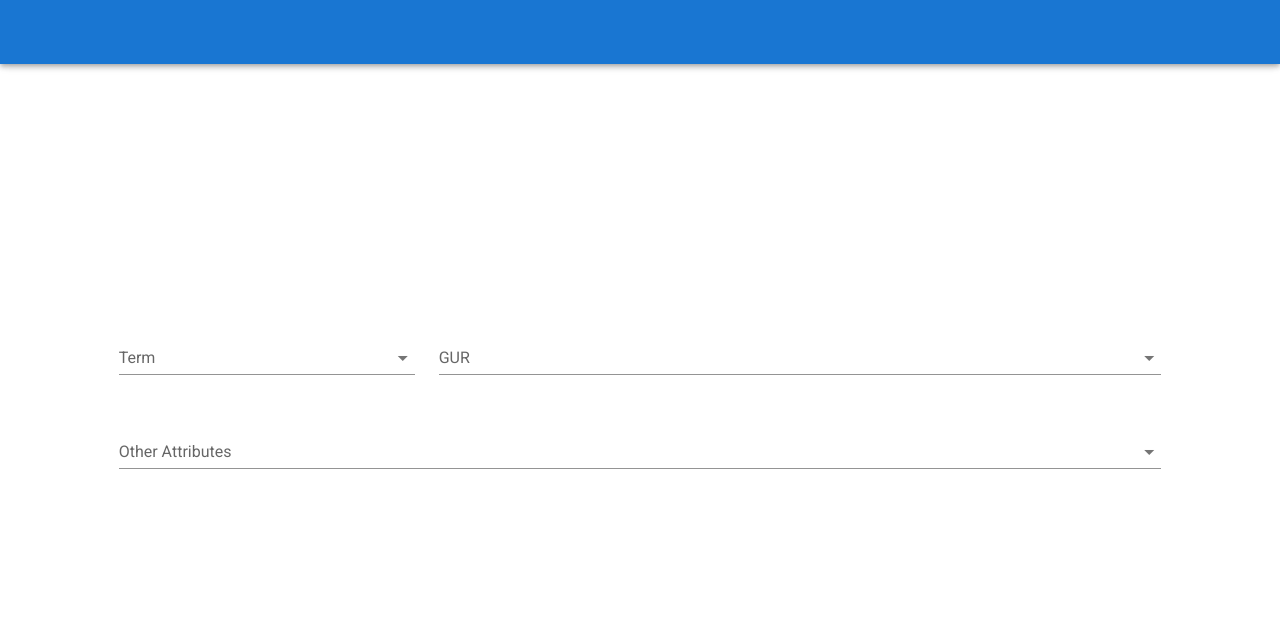
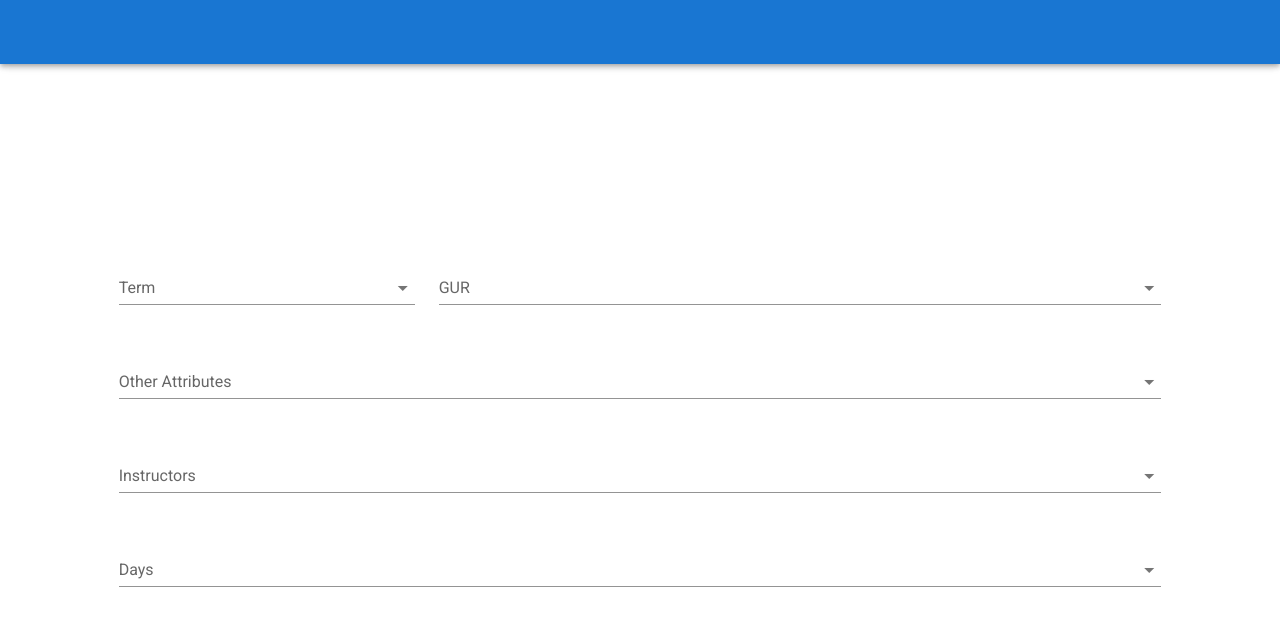
Before and after one commit to nicohman/classfinder, a Vue app: page / in a window 1280 px wide. Shown: the top 626 px of the page. Built offline with nearby package versions, Linux system fonts and the light colour scheme.

Commit message:
Add instructors and days

```diff
--- a/package.json
+++ b/package.json
@@ -8,6 +8,7 @@
     "lint": "vue-cli-service lint"
   },
   "dependencies": {
+    "axios": "^0.19.2",
     "core-js": "^3.6.4",
     "vue": "^2.6.11",
     "vuetify": "^2.2.11"
--- a/public/index.html
+++ b/public/index.html
@@ -5,7 +5,7 @@
     <meta http-equiv="X-UA-Compatible" content="IE=edge">
     <meta name="viewport" content="width=device-width,initial-scale=1.0">
     <link rel="icon" href="<%= BASE_URL %>favicon.ico">
-    <title><%= htmlWebpackPlugin.options.title %></title>
+    <title>Classfinder 2</title>
     <link rel="stylesheet" href="https://fonts.googleapis.com/css?family=Roboto:100,300,400,500,700,900">
     <link rel="stylesheet" href="https://cdn.jsdelivr.net/npm/@mdi/font@latest/css/materialdesignicons.min.css">
   </head>
--- a/src/App.vue
+++ b/src/App.vue
@@ -38,10 +38,27 @@
                 </v-col>
               </v-row>
               <v-row justify="center">
-                <v-col cols="12" sm="10"></v-col>
+                <v-col cols="12" sm="10">
+                  <v-select
+                    v-model="selected.instructor"
+                    :items="options.instructors"
+                    label="Instructors"
+                    item-text="value"
+                    item-value="code"
+                  ></v-select>
+                </v-col>
               </v-row>
               <v-row justify="center">
-                <v-col cols="12" sm="10"></v-col>
+                <v-col cols="12" sm="10">
+                  <v-select
+                    v-model="selected.days"
+                    :items="options.days"
+                    label="Days"
+                    item-text="value"
+                    item-value="code"
+                    multiple
+                  ></v-select>
+                </v-col>
               </v-row>
             </v-form>
           </v-col>
@@ -52,12 +69,20 @@
 </template>
 
 <script>
+// const axios = require('axios');
+
 export default {
   name: 'App',
 
   components: {},
 
-  data: () => ({
+  data: () => {
+    /* let instructors = await axios.get(
+      'classfinder.demenses.net/getInstructors',
+    );
+    instructors = JSON.parse(instructors).map((i) => ({ value: i, code: i })); */
+    const instructors = [{ code: 'h', value: 'h' }];
+    return {
       options: {
         terms: [{ code: '202020', value: 'Spring 2020' }],
         gurs: [
@@ -99,12 +124,25 @@ export default {
           { code: 'WP2', value: 'WP2 - Writing Proficiency 2 points' },
           { code: 'WP3', value: 'WP3 - Writing Proficiency 3 points' },
         ],
+        instructors,
+        days: [
+          { code: 0, value: 'Sunday' },
+          { code: 1, value: 'Monday' },
+          { code: 2, value: 'Tuesday' },
+          { code: 3, value: 'Wednesday' },
+          { code: 4, value: 'Thursday' },
+          { code: 5, value: 'Friday' },
+          { code: 6, value: 'Saturday' },
+        ],
       },
+
       selected: {
+        instructor: '',
         term: '',
         gurs: '',
         other: '',
       },
-  }),
+    };
+  },
 };
 </script>
```
Also changed, not shown: 1 other file (tests, documents, lock files or other folders). Lines whose indentation alone changed are shown as unchanged.
